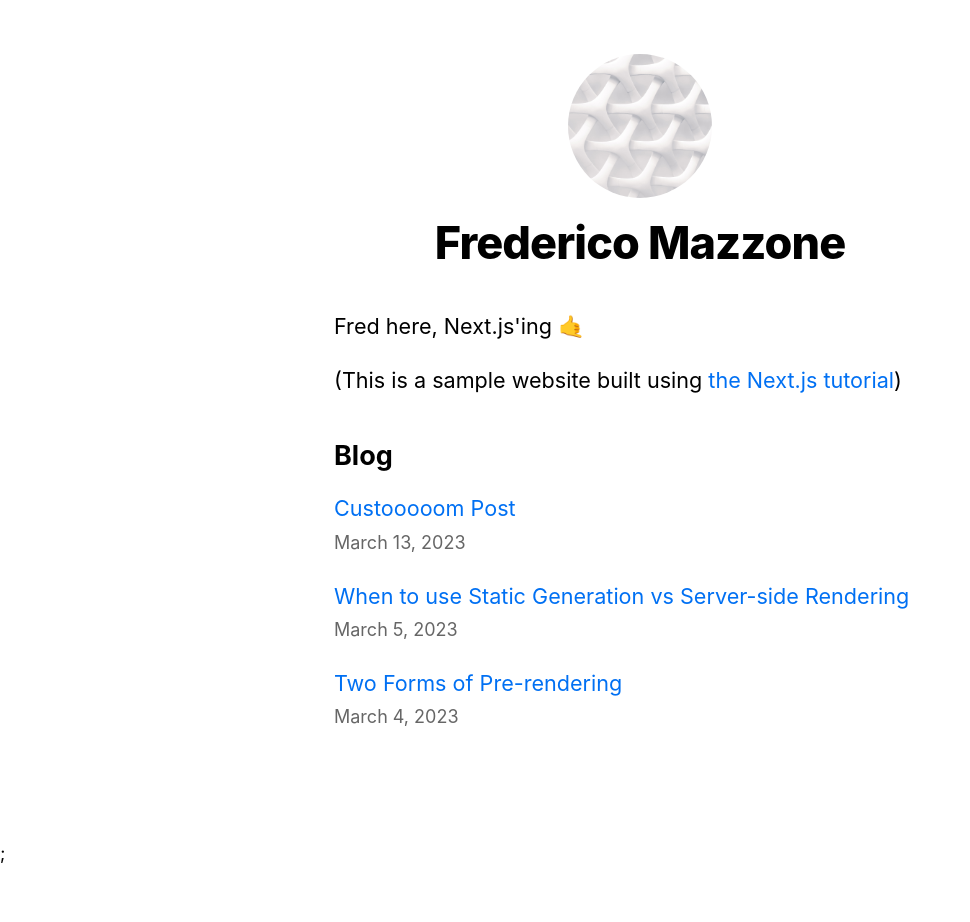
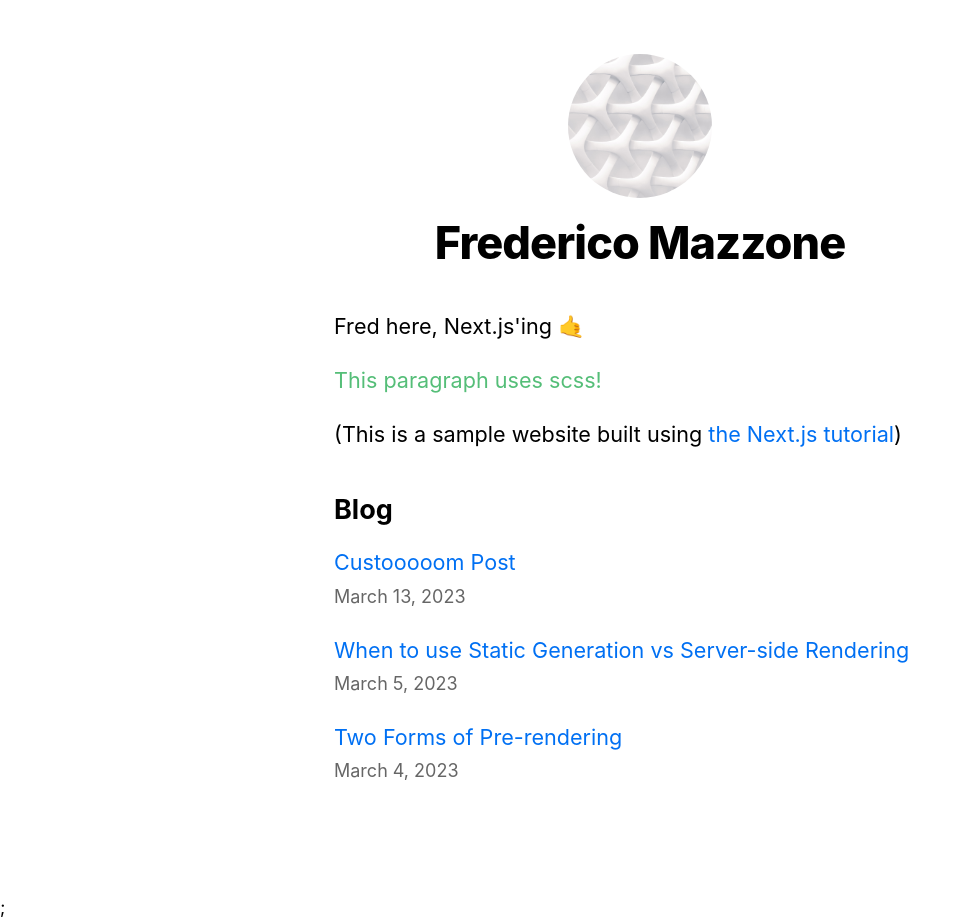
Before and after one commit to Frezzle/template-nextjs, a Next.js app: page / in a window 1280 px wide. Shown: the whole page, without its empty margins (0-970 px from the left). Before the commit the page ends 869 px from the top, so only its background shows below. Built offline with nearby package versions, Linux system fonts and the light colour scheme.

Commit message:
install sass, scss style example

```diff
--- a/components/layout.tsx
+++ b/components/layout.tsx
@@ -1,7 +1,7 @@
 import Head from 'next/head';
 import Image from 'next/image';
 import styles from './layout.module.css';
-import utilStyles from 'styles/utils.module.css';
+import utilStyles from 'styles/utils.module.scss';
 import Link from 'next/link';
 
 const name = 'Frederico Mazzone';
--- a/package.json
+++ b/package.json
@@ -24,6 +24,7 @@
     "eslint-config-next": "13.2.4",
     "eslint-config-prettier": "8.7.0",
     "prettier": "2.8.4",
+    "sass": "1.59.3",
     "typescript": "4.9.5"
   }
 }
--- a/pages/404.tsx
+++ b/pages/404.tsx
@@ -1,6 +1,6 @@
 import Head from 'next/head';
 import Layout, { siteTitle } from 'components/layout';
-import utilStyles from 'styles/utils.module.css';
+import utilStyles from 'styles/utils.module.scss';
 
 export default function Custom404() {
   return (
--- a/pages/index.tsx
+++ b/pages/index.tsx
@@ -3,7 +3,7 @@ import Head from 'next/head';
 import Link from 'next/link';
 import Date from 'components/date';
 import Layout, { siteTitle } from 'components/layout';
-import utilStyles from 'styles/utils.module.css';
+import utilStyles from 'styles/utils.module.scss';
 import { PostList, getPostList } from 'lib/posts';
 
 export const getStaticProps: GetStaticProps = async () => {
@@ -27,6 +27,7 @@ export default function Home(props: HomeProps) {
       </Head>
       <section className={utilStyles['headingMd']}>
         <p>{"Fred here, Next.js'ing 🤙"}</p>
+        <p className={utilStyles['scss-example']}>This paragraph uses scss!</p>
         <p>
           (This is a sample website built using{' '}
           <a href="https://nextjs.org/learn">the Next.js tutorial</a>)
--- a/pages/posts/[id].tsx
+++ b/pages/posts/[id].tsx
@@ -3,7 +3,7 @@ import Head from 'next/head';
 import Layout from 'components/layout';
 import { PostData, getAllPostIds, getPostData } from 'lib/posts';
 import Date from 'components/date';
-import utilStyles from 'styles/utils.module.css';
+import utilStyles from 'styles/utils.module.scss';
 
 export const getStaticPaths: GetStaticPaths = async () => {
   const ids = getAllPostIds();
--- a/styles/utils.module.css
+++ b/styles/utils.module.scss
@@ -50,3 +50,8 @@
 .lightText {
   color: #666;
 }
+
+$primary: rgb(85, 190, 120);
+.scss-example {
+  color: $primary;
+}
```
Also changed, not shown: 1 other file (tests, documents, lock files or other folders).
